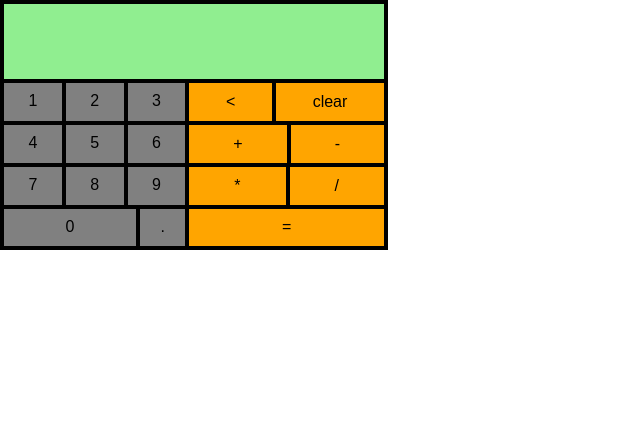
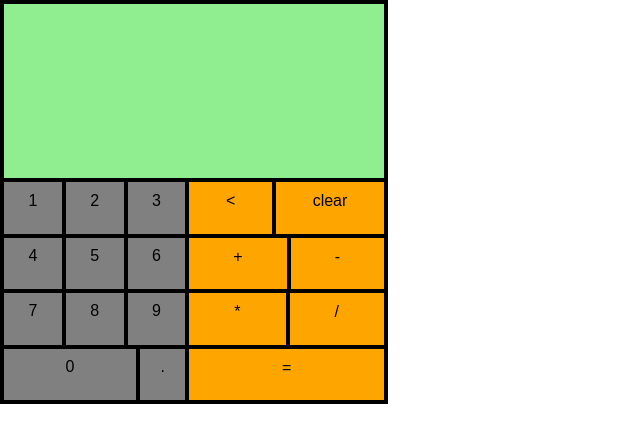
Before and after one commit to M-10001/brainnest_frontend_development_training_program_project_4, a plain HTML site: page assignment_3/index.html in a window 1280 px wide. Shown: the whole page, without its empty margins (0-640 px from the left). Drawn offline with Linux system fonts and the light colour scheme.

Commit message:
Update main.css

```diff
--- a/assignment_3/stylesheets/main.css
+++ b/assignment_3/stylesheets/main.css
@@ -10,7 +10,8 @@
   background-color: black;
   display: flex;
   flex-direction: column;
-  width: 30%;
+  width: 30vw;
+  height: 50vh;
 }
 
 .display {
@@ -18,7 +19,7 @@
   background-color: lightgreen;
   display: flex;
   flex-direction: column;
-  height: 75px;
+  height: 15vh;
 }
 
 .equation-bar {
```
